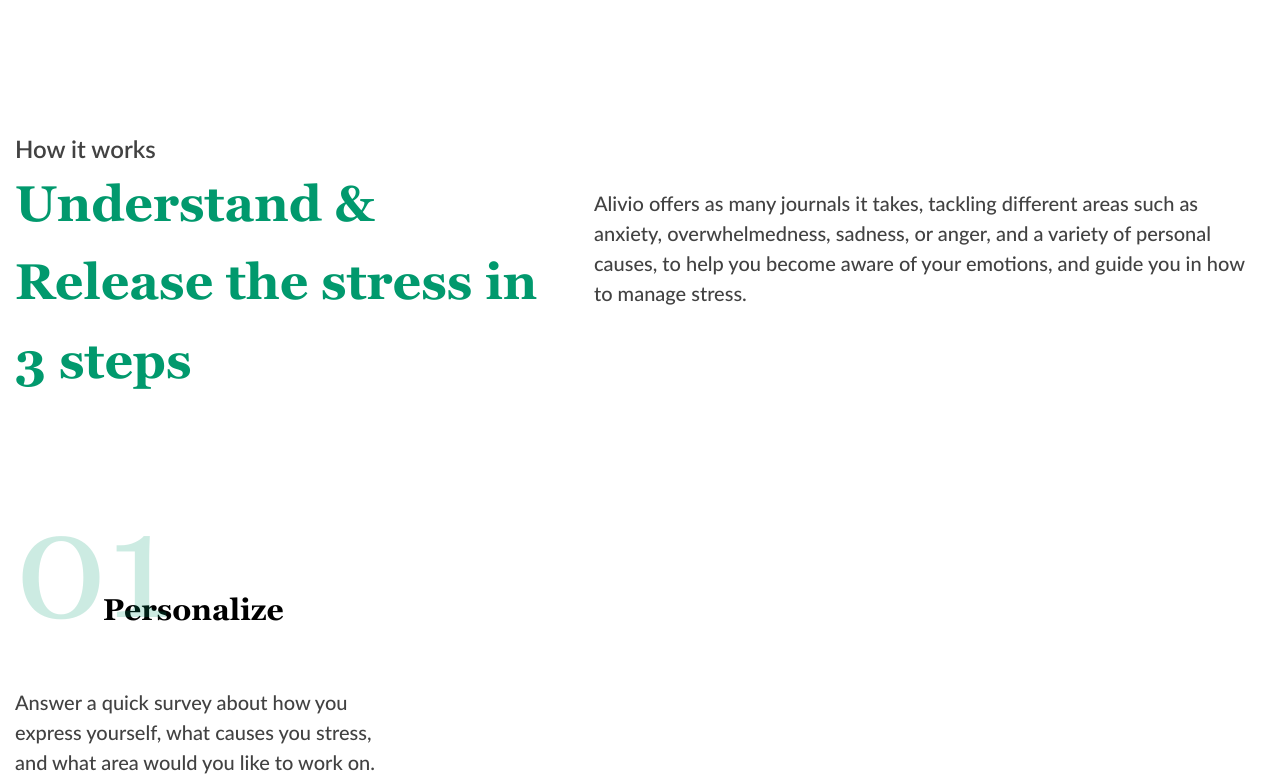
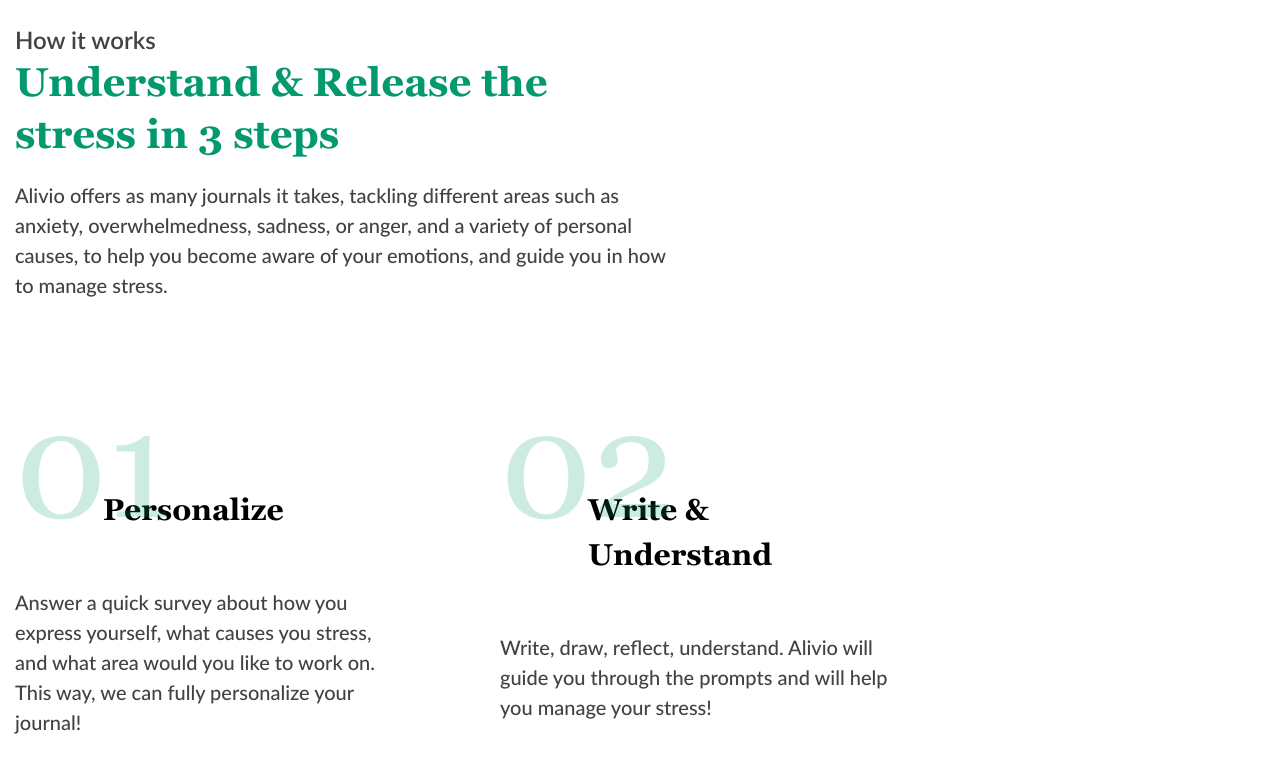
Before and after one commit to YanZinchenko/Site-Alivio, a plain HTML site: page index.html in a window 1280 px wide. Shown: the part 1020-1799 px from the top of the page. Drawn offline with Linux system fonts and the light colour scheme.

Commit message:
Media for How-it-works

```diff
--- a/css/blocks/how-it-works.css
+++ b/css/blocks/how-it-works.css
@@ -98,3 +98,37 @@
     height: 100%;
     object-fit: cover;
 }
+
+@media (max-width: 1399px) {
+    .how-it-works {
+        padding-top: 60px;
+        padding-bottom: 30px;
+    }
+
+    .how-it-works-subtitle {
+        line-height: 130%;
+        font-size: 40px;
+    }
+
+    .how-it-works-header-content {
+        padding-top: 20px;
+    }
+
+    .how-it-works-header {
+        padding-bottom: 52px;
+        flex-direction: column;
+    }
+}
+
+@media (max-width: 1389px) {
+    .step:nth-child(2),
+    .step:nth-child(3) {
+        padding-top: 0px;
+    }
+}
+
+@media (max-width: 419px) {
+    .how-it-works-steps {
+        grid-template-columns: 1fr;
+    }
+}
```
Also changed, not shown: img/Psd/alivio1.png (added), img/Psd/alivio2.png (added), 1 other file.
